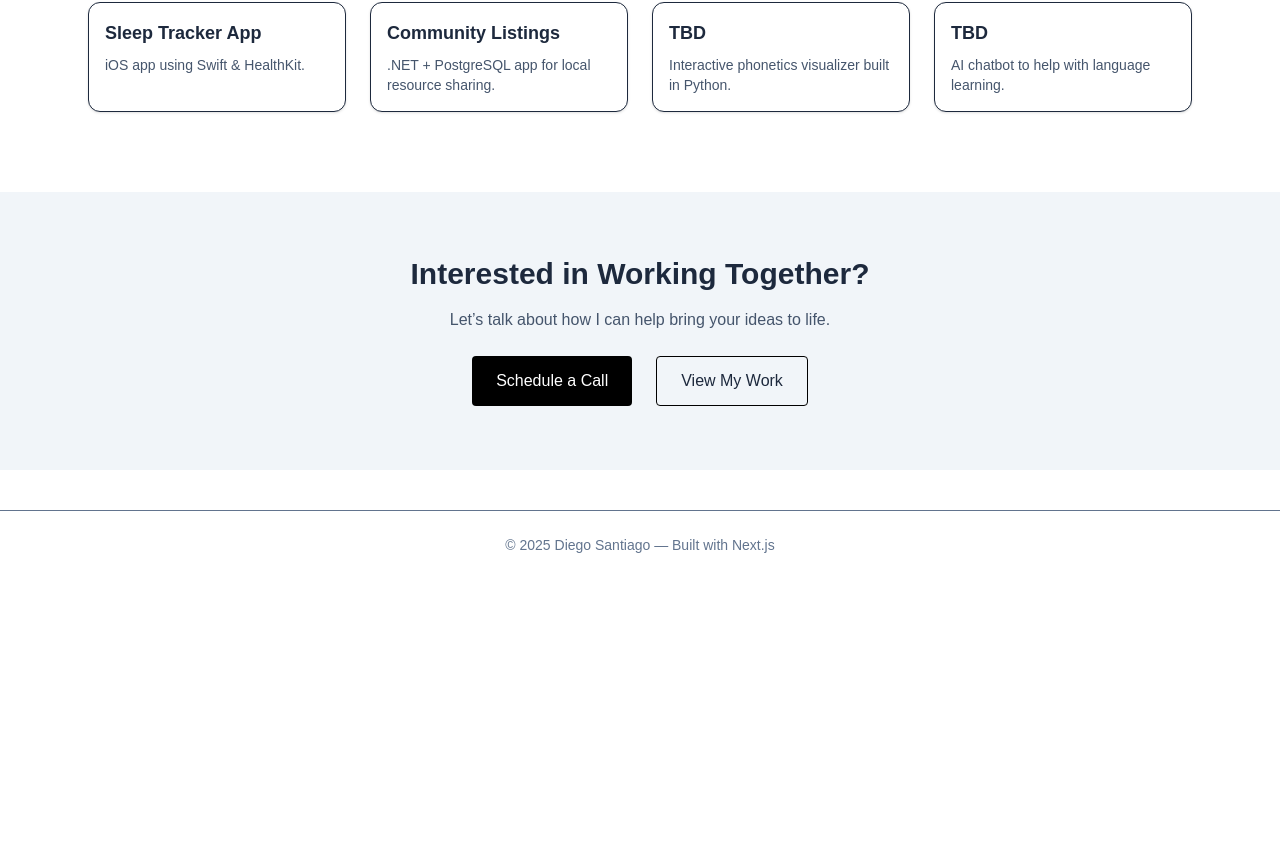
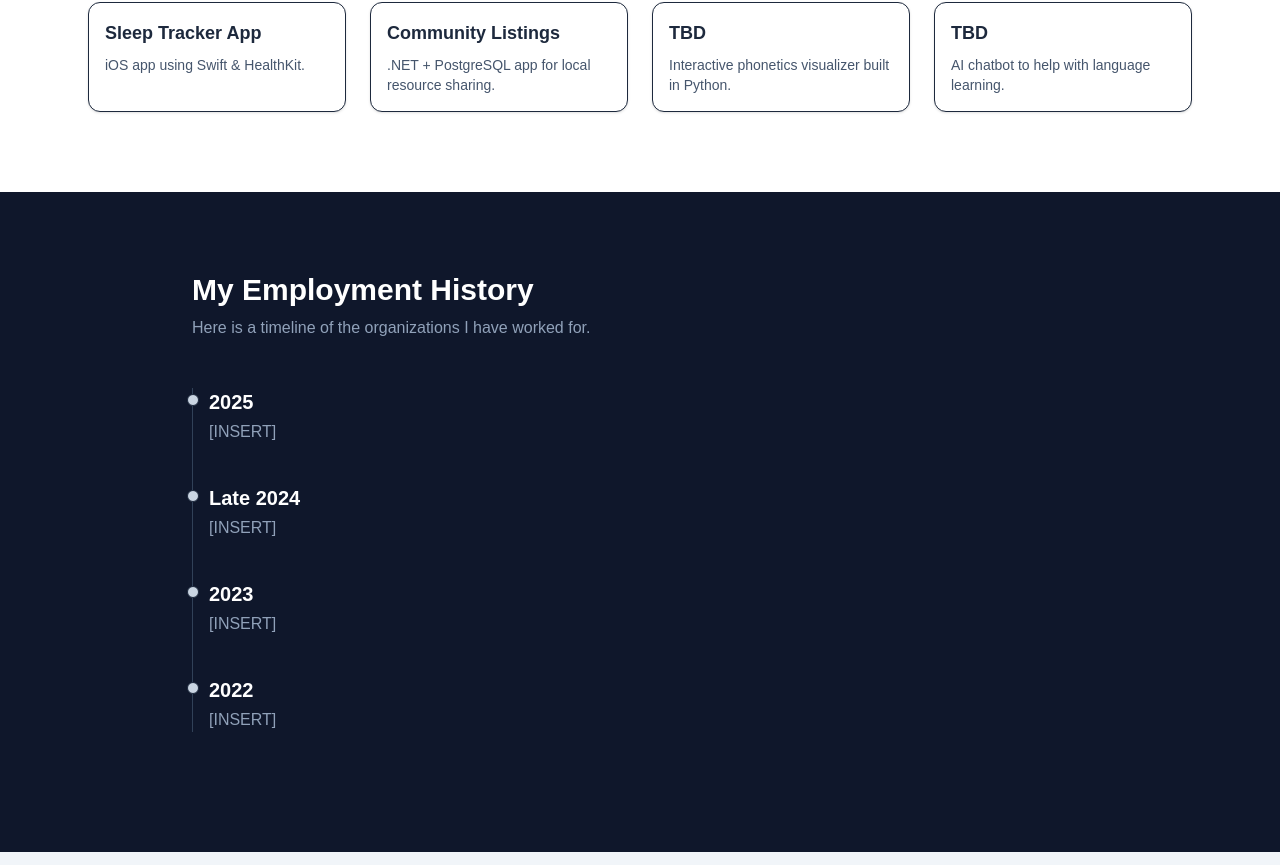
Before and after one commit to dsantiago8/personal-website, a Next.js app: page / in a window 1280 px wide. Shown: the part 1075-1940 px from the top of the page. Before the commit the page ends 1654 px from the top, so only its background shows below. Built offline with nearby package versions, Linux system fonts and the light colour scheme.

Commit message:
added timeline section to page.js

```diff
--- a/src/app/components/Navbar.jsx
+++ b/src/app/components/Navbar.jsx
@@ -15,8 +15,8 @@ export default function Navbar() {
         <ul className="hidden md:flex space-x-6 text-slate-600 font-medium">
           <li><a href="#about" className="hover:text-black transition">About</a></li>
           <li><a href="#projects" className="hover:text-black transition">Projects</a></li>
+          <li><a href="#timeline" className="hover:text-black transition">Timeline</a></li>
           <li><a href="#contact" className="hover:text-black transition">Contact</a></li>
-          <li><a href="#timeline" className="hover:text-black transition">Timeline</a></li>
         </ul>
 
         {/* Mobile Toggle */}
@@ -44,8 +44,8 @@ export default function Navbar() {
         <ul className="md:hidden px-6 pb-4 space-y-3 text-slate-700 font-medium bg-white border-t">
           <li><a href="#about" className="block hover:text-black transition" onClick={() => setMenuOpen(false)}>About</a></li>
           <li><a href="#projects" className="block hover:text-black transition" onClick={() => setMenuOpen(false)}>Projects</a></li>
+          <li><a href="#timeline" className="block hover:text-black transition" onClick={() => setMenuOpen(false)}>Timeline</a></li>
           <li><a href="#contact" className="block hover:text-black transition" onClick={() => setMenuOpen(false)}>Contact</a></li>
-          <li><a href="#timeline" className="block hover:text-black transition" onClick={() => setMenuOpen(false)}>Timeline</a></li>
         </ul>
       )}
     </nav>
--- a/src/app/page.js
+++ b/src/app/page.js
@@ -59,6 +59,43 @@ export default function Home() {
         </div>
       </section>
 
+    {/* Timeline Section */}
+    <section id="timeline" className="bg-slate-900 text-white py-20 px-6">
+      <div className="max-w-4xl mx-auto">
+        <h2 className="text-3xl font-semibold mb-2">My Employment History</h2>
+        <p className="text-slate-400 mb-12">Here is a timeline of the organizations I have worked for.</p>
+
+        <div className="relative border-l border-slate-700">
+          {/* Timeline Items */}
+          {[
+            {
+              year: "2025",
+              text: "[INSERT]",
+            },
+            {
+              year: "Late 2024",
+              text: "[INSERT]",
+            },
+            {
+              year: "2023",
+              text: "[INSERT]",
+            },
+            {
+              year: "2022",
+              text: "[INSERT]",
+            },
+          ].map((item, i) => (
+            <div key={i} className="mb-10 ml-4">
+              <div className="absolute w-3 h-3 bg-slate-300 rounded-full -left-1.5 mt-1.5 border border-slate-800" />
+              <h3 className="text-xl font-bold">{item.year}</h3>
+              <p className="text-slate-400 mt-1">{item.text}</p>
+            </div>
+          ))}
+        </div>
+      </div>
+    </section>
+
+
       {/* Call to Action */}
       <section id="contact" className="bg-slate-100 py-16 px-6">
         <div className="max-w-4xl mx-auto text-center">
```
